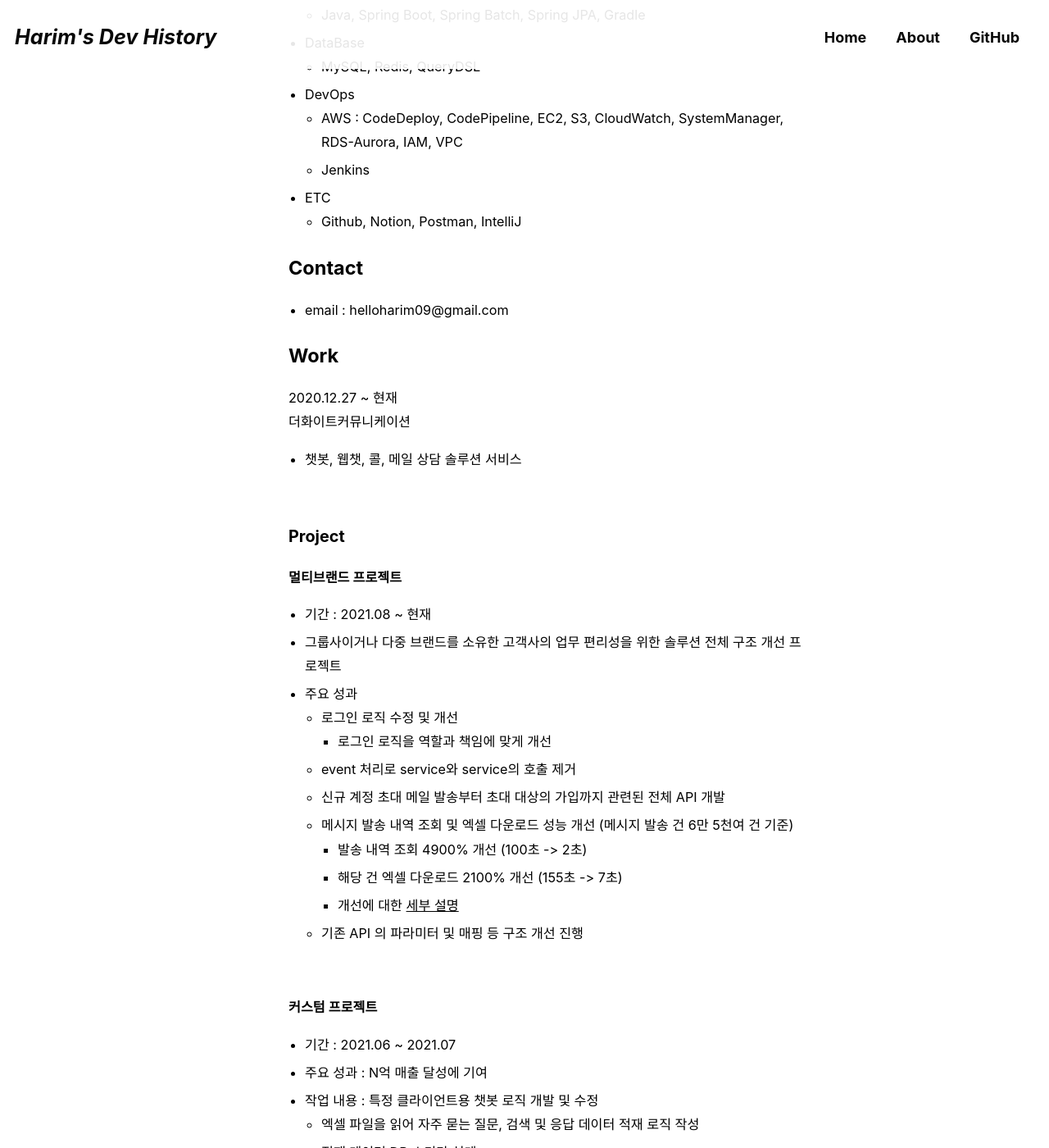
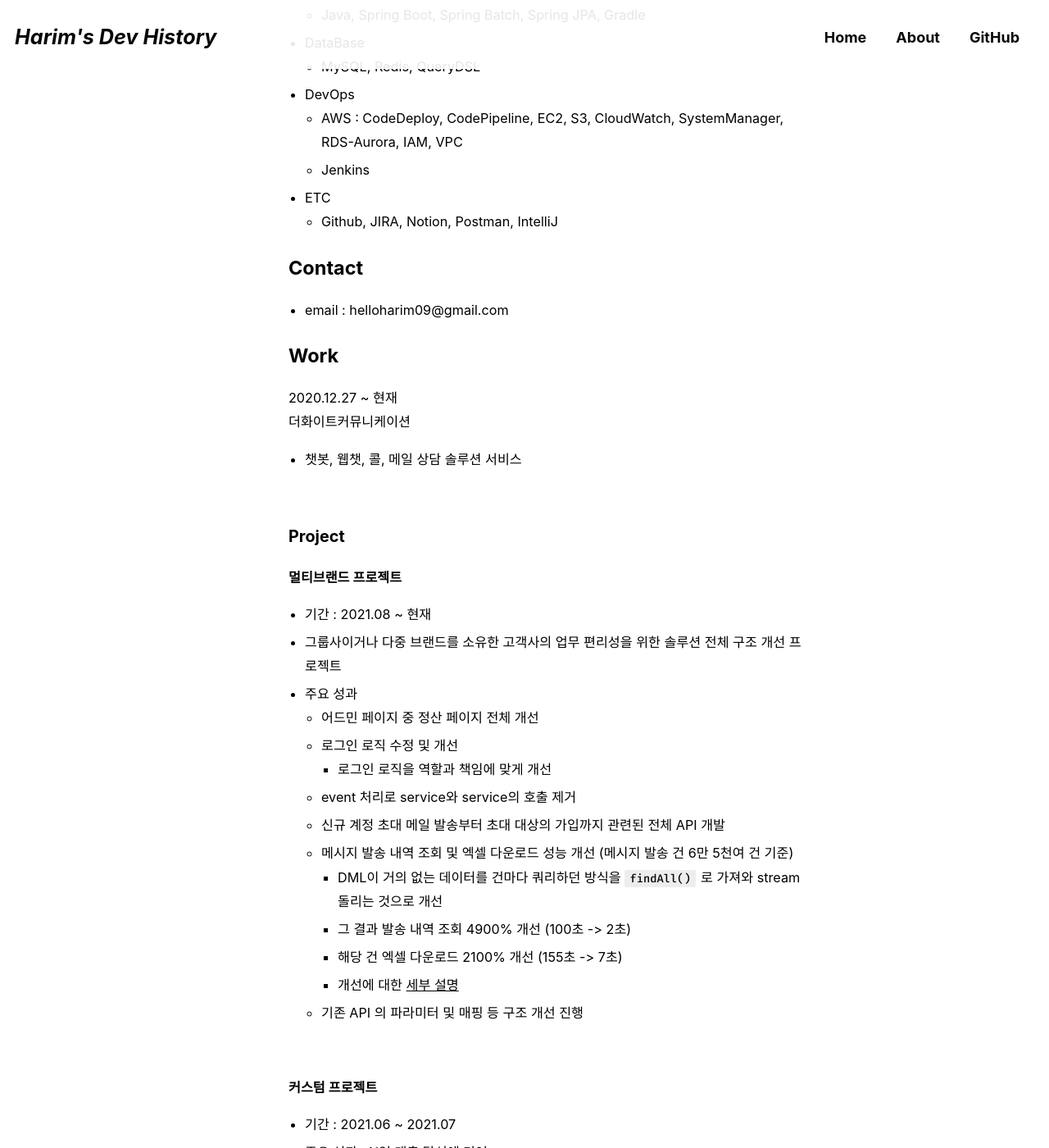
Before and after one commit to Harim2da/Harim2da.github.io, a Jekyll site: the page built from _pages/about.md, in a window 1280 px wide and 1400 px high, scrolled down 490 px. Shown: the whole window at 82% size. Built offline with Jekyll 4.4.1, drawn with Linux system fonts in a browser that asks for light colours; cached includes are drawn as plain includes; some web fonts are replaced; some of the changed text lies outside the part shown.

Commit message:
update 230423

```diff
--- a/_pages/about.md
+++ b/_pages/about.md
@@ -22,7 +22,7 @@
 	* AWS : CodeDeploy, CodePipeline, EC2, S3, CloudWatch, SystemManager, RDS-Aurora, IAM, VPC
 	* Jenkins
 * ETC
-	* Github, Notion, Postman, IntelliJ
+	* Github, JIRA, Notion, Postman, IntelliJ
 
 
 ## Contact
@@ -47,15 +47,16 @@
 * 기간 : 2021.08 ~ 현재
 * 그룹사이거나 다중 브랜드를 소유한 고객사의 업무 편리성을 위한 솔루션 전체 구조 개선 프로젝트
 * 주요 성과
-
+	* 어드민 페이지 중 정산 페이지 전체 개선
 	* 로그인 로직 수정 및 개선
 		* 로그인 로직을 역할과 책임에 맞게 개선
 	* event 처리로 service와 service의 호출 제거
 	* 신규 계정 초대 메일 발송부터 초대 대상의 가입까지 관련된 전체 API 개발
 	* 메시지 발송 내역 조회 및 엑셀 다운로드 성능 개선 (메시지 발송 건 6만 5천여 건 기준)
-		* 발송 내역 조회 4900% 개선 (100초 -> 2초)
+		* DML이 거의 없는 데이터를 건마다 쿼리하던 방식을 `findAll()` 로 가져와 stream 돌리는 것으로 개선
+		* 그 결과 발송 내역 조회 4900% 개선 (100초 -> 2초)
 		* 해당 건 엑셀 다운로드 2100% 개선 (155초 -> 7초)
-		* 개선에 대한 [세부 설명](../categories/projects/message)
+		* 개선에 대한 [세부 설명](../projects/message)
 	* 기존 API 의 파라미터 및 매핑 등 구조 개선 진행
 
 <br>
@@ -76,9 +77,10 @@
 * 기간 : 2021.02 ~ 현재
 * AWS 관리 전반 담당
 * 주요 성과
-	* AWS RDS Mysql 5.7 -> 8.0 버전 업 작업 단독 진행 [자세히 보기](../categories/projects/mysql-verion-upgrade)
+	* AWS RDS Mysql 5.7 -> 8.0 버전 업 작업 단독 진행 [자세히 보기](../projects/mysql-verion-upgrade)
 	* 대형 클라이언트의 요구사항 충족을 위한 CloudWatch 모니터링 구조 변경, 경보 알람 트리거를 통해 자동 scale in, out 연결
 	* 배포 실패에 관한 트러블 슈팅 진행, 해결 방법 문서화
+	* 외주사의 작업을 위해 특정 S3 폴더만 접근 가능하도록 IAM 권한 설정 변경
 	* S3 폴더 관리
 	* Code Deploy 관리
 	* 신규 입사자 및 타 부서 권한 요청 시 IAM 권한 부여
```
Also changed, not shown: _posts/2023-03-14-message.md (+2 -2 lines), _posts/2023-04-16-mysql-version-upgrade.md (+5 -6 lines).
